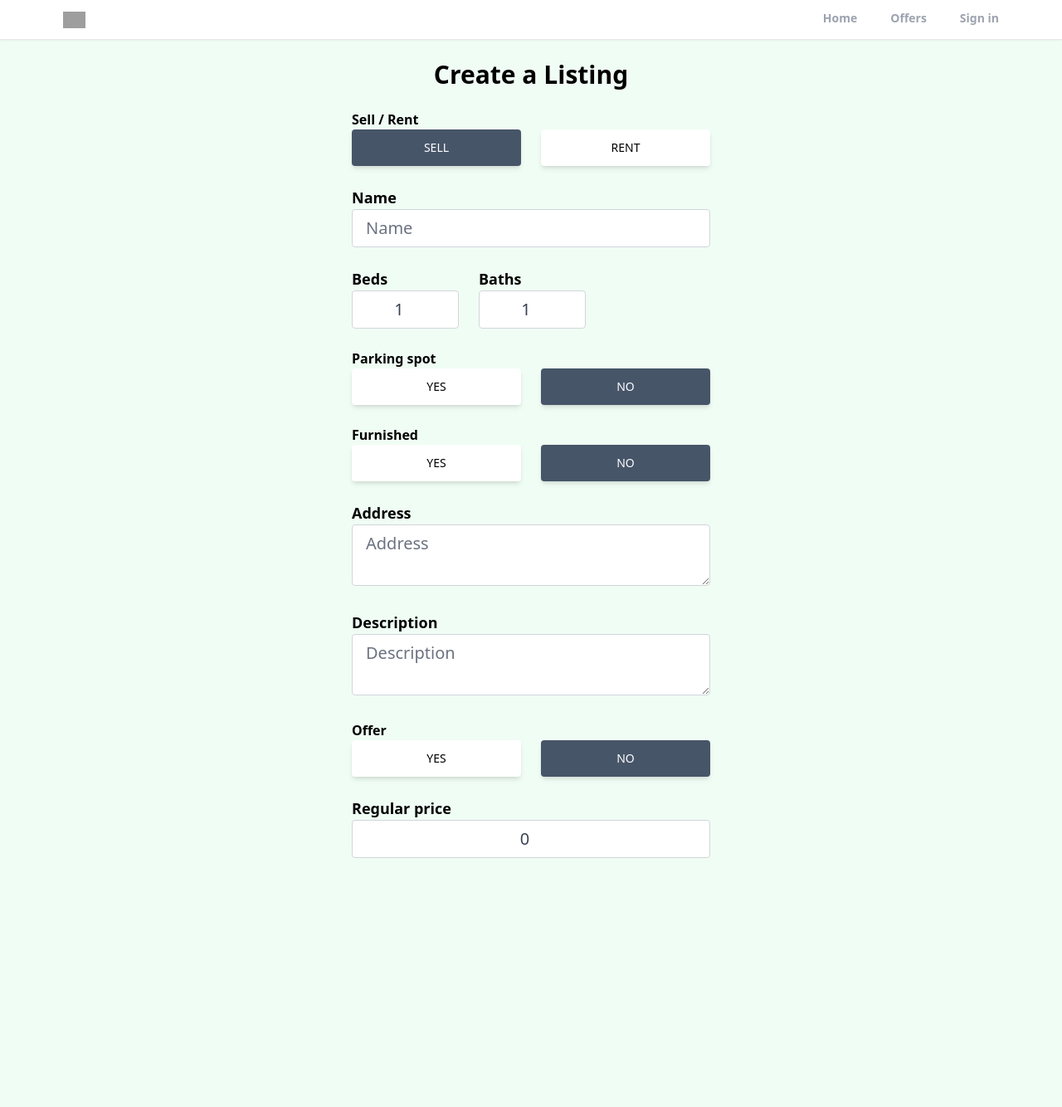
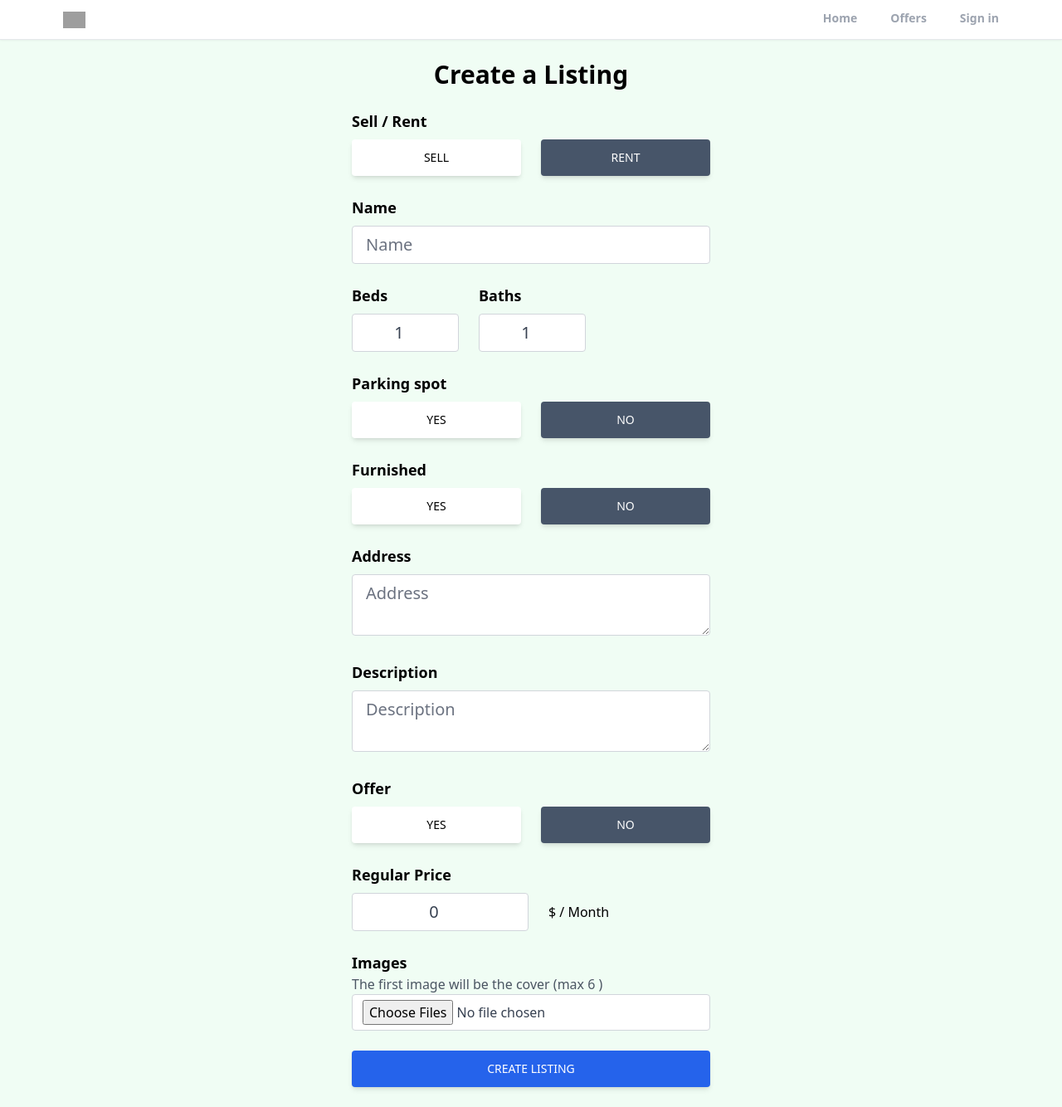
Before and after one commit to SNVibbi/realtor-clone-react, a React (Create React App) app: page /create-listing in a window 1280 px wide. Shown: the whole page at 83% size. Before the commit the page ends 1034 px from the top, so only its background shows below. Built offline with nearby package versions, Linux system fonts and the light colour scheme; no server answers; grey boxes are pictures that could not be loaded.

Commit message:
create listing page UI

```diff
--- a/src/pages/CreateListing.jsx
+++ b/src/pages/CreateListing.jsx
@@ -2,7 +2,7 @@
 
 function CreateListing() {
     const [formData, setFormData] = useState({
-        type:"sale",
+        type:"rent",
         name: "",
         bedrooms: 1,
         bathrooms: 1,
@@ -11,9 +11,10 @@
         address: "",
         description: "",
         offer: false,
-        regularPrice: 0
+        regularPrice: 0,
+        discountedPrice: 0
     });
-    const {type, name, bedrooms, bathrooms, parking, furnished, address, description, offer, regularPrice} = formData;
+    const {type, name, bedrooms, bathrooms, parking, furnished, address, description, offer, regularPrice, discountedPrice} = formData;
     function onChange() {
 
     }
@@ -21,79 +22,171 @@
     <main className='max-w-md px-2 mx-auto'>
       <h1 className='text-3xl text-center mt-6 font-bold'>Create a Listing</h1>
       <form>
-        <p className='text-lr mt-6 font-semibold'>Sell / Rent</p>
+        <label htmlFor="sale" className='text-lg mt-6 font-semibold block mb-2'>Sell / Rent</label>
         <div className='flex'>
-            <button type='button' id='type' value="sale" onClick={onChange} className={`mr-3 px-7 py-3 font-medium text-sm uppercase shadow-md rounded hover:shadow-lg focus:shadow-lg active:shadow-lg transition duration-150 ease-in-out w-full ${
+            <button
+                type='button'
+                id='type'
+                value="sale"
+                onClick={onChange}
+                className={`mr-3 px-7 py-3 font-medium text-sm uppercase shadow-md rounded hover:shadow-lg focus:shadow-lg active:shadow-lg transition duration-150 ease-in-out w-full ${
                 type === "rent" ? "bg-white text-black" : "bg-slate-600 text-white"
             }`}>
                 sell
             </button>
-            <button type='button' id='type' value="sale" onClick={onChange} className={`ml-3 px-7 py-3 font-medium text-sm uppercase shadow-md rounded hover:shadow-lg focus:shadow-lg active:shadow-lg transition duration-150 ease-in-out w-full ${
+            <button
+                type='button'
+                id='type'
+                value="sale"
+                onClick={onChange}
+                className={`ml-3 px-7 py-3 font-medium text-sm uppercase shadow-md rounded hover:shadow-lg focus:shadow-lg active:shadow-lg transition duration-150 ease-in-out w-full ${
                 type === "sale" ? "bg-white text-black" : "bg-slate-600 text-white"
             }`}>
              rent
             </button>
         </div>
-        <p className='text-lg mt-6 font-semibold'>Name</p>
-        <input type="text" id='name' value={name} onChange={onChange} placeholder='Name' maxLength="32" minLength="10" required className='w-full px-4 py-2 text-xl text-gray-700 bg-white border border-gray-300 rounded transition duration-150 ease-in-out focus:text-gray-700 focus:bg-white focus:border-slate-600 mb-6' />
+        <label htmlFor="name" className='text-lg mt-6 font-semibold block mb-2'>Name</label>
+        <input
+            type="text"
+            id='name'
+            value={name}
+            onChange={onChange}
+            placeholder='Name'
+            maxLength="32"
+            minLength="10"
+            required
+            className='w-full px-4 py-2 text-xl text-gray-700 bg-white border border-gray-300 rounded transition duration-150 ease-in-out focus:text-gray-700 focus:bg-white focus:border-slate-600 mb-6'
+        />
         <div className='flex space-x-6 mb-6'>
             <div>
-                <p className='text-lg font-semibold'>Beds</p>
-                <input type="number" id='bedrooms' value={bedrooms} onChange={onChange} min="1" max="50"  required className='w-full px-4 py-2 text-xl text-gray-700 bg-white border border-gray-300 rounded transition duration-150 ease-in-out focus:text-gray-700 focus:bg-white focus:border-slate-600 text-center'/>
+                <label htmlFor="bedrooms" className='text-lg font-semibold block mb-2'>Beds</label>
+                <input
+                    type="number"
+                    id='bedrooms'
+                    value={bedrooms}
+                    onChange={onChange}
+                    min="1"
+                    max="50"
+                    required
+                    className='w-full px-4 py-2 text-xl text-gray-700 bg-white border border-gray-300 rounded transition duration-150 ease-in-out focus:text-gray-700 focus:bg-white focus:border-slate-600 text-center'
+                />
             </div>
             <div>
-                <p className='text-lg font-semibold'>Baths</p>
-                <input type="number" id='bathrooms' value={bathrooms} onChange={onChange} min="1" max="50"  required className='w-full px-4 py-2 text-xl text-gray-700 bg-white border border-gray-300 rounded transition duration-150 ease-in-out focus:text-gray-700 focus:bg-white focus:border-slate-600 text-center'/>
+                <label htmlFor="bathrooms" className='text-lg font-semibold block mb-2'>Baths</label>
+                <input
+                    type="number"
+                    id='bathrooms'
+                    value={bathrooms}
+                    onChange={onChange}
+                    min="1"
+                    max="50"
+                    required
+                    className='w-full px-4 py-2 text-xl text-gray-700 bg-white border border-gray-300 rounded transition duration-150 ease-in-out focus:text-gray-700 focus:bg-white focus:border-slate-600 text-center'
+                />
             </div>
         </div>
-         <p className='text-lr mt-6 font-semibold'>Parking spot</p>
+        <label htmlFor="parking" className='text-lg mt-6 font-semibold block mb-2'>Parking spot</label>
         <div className='flex'>
-            <button type='button' id='parking' value={true} onClick={onChange} className={`mr-3 px-7 py-3 font-medium text-sm uppercase shadow-md rounded hover:shadow-lg focus:shadow-lg active:shadow-lg transition duration-150 ease-in-out w-full ${
+            <button
+                type='button'
+                id='parking'
+                value={true}
+                onClick={onChange}
+                className={`mr-3 px-7 py-3 font-medium text-sm uppercase shadow-md rounded hover:shadow-lg focus:shadow-lg active:shadow-lg transition duration-150 ease-in-out w-full ${
                 !parking ? "bg-white text-black" : "bg-slate-600 text-white"
             }`}>
                Yes
             </button>
-            <button type='button' id='parking' value={false} onClick={onChange} className={`ml-3 px-7 py-3 font-medium text-sm uppercase shadow-md rounded hover:shadow-lg focus:shadow-lg active:shadow-lg transition duration-150 ease-in-out w-full ${
+            <button
+                type='button'
+                id='parking'
+                value={false}
+                onClick={onChange}
+                className={`ml-3 px-7 py-3 font-medium text-sm uppercase shadow-md rounded hover:shadow-lg focus:shadow-lg active:shadow-lg transition duration-150 ease-in-out w-full ${
                 parking ? "bg-white text-black" : "bg-slate-600 text-white"
             }`}>
              No
             </button>
         </div>
-        <p className='text-lr mt-6 font-semibold'>Furnished</p>
+        <label htmlFor="furnished" className='text-lg mt-6 font-semibold block mb-2'>Furnished</label>
         <div className='flex'>
-            <button type='button' id='furnished' value={true} onClick={onChange} className={`mr-3 px-7 py-3 font-medium text-sm uppercase shadow-md rounded hover:shadow-lg focus:shadow-lg active:shadow-lg transition duration-150 ease-in-out w-full ${
+            <button
+                type='button'
+                id='furnished'
+                value={true}
+                onClick={onChange}
+                className={`mr-3 px-7 py-3 font-medium text-sm uppercase shadow-md rounded hover:shadow-lg focus:shadow-lg active:shadow-lg transition duration-150 ease-in-out w-full ${
                 !furnished ? "bg-white text-black" : "bg-slate-600 text-white"
             }`}>
                 Yes
             </button>
-            <button type='button' id='furnished' value={false} onClick={onChange} className={`ml-3 px-7 py-3 font-medium text-sm uppercase shadow-md rounded hover:shadow-lg focus:shadow-lg active:shadow-lg transition duration-150 ease-in-out w-full ${
+            <button
+                type='button'
+                id='furnished'
+                value={false}
+                onClick={onChange}
+                className={`ml-3 px-7 py-3 font-medium text-sm uppercase shadow-md rounded hover:shadow-lg focus:shadow-lg active:shadow-lg transition duration-150 ease-in-out w-full ${
                 furnished ? "bg-white text-black" : "bg-slate-600 text-white"
             }`}>
              No
             </button>
         </div>
-        <p className='text-lg mt-6 font-semibold'>Address</p>
-        <textarea type="text" id='address' value={address} onChange={onChange} placeholder='Address' required className='w-full px-4 py-2 text-xl text-gray-700 bg-white border border-gray-300 rounded transition duration-150 ease-in-out focus:text-gray-700 focus:bg-white focus:border-slate-600 mb-6' />
-        <p className='text-lg font-semibold'>Description</p>
-        <textarea type="text" id='description' value={description} onChange={onChange} placeholder='Description' required className='w-full px-4 py-2 text-xl text-gray-700 bg-white border border-gray-300 rounded transition duration-150 ease-in-out focus:text-gray-700 focus:bg-white focus:border-slate-600 mb-6' />
-        <p className='text-lr font-semibold'>Offer</p>
+        <label htmlFor="address" className='text-lg mt-6 font-semibold block mb-2'>Address</label>
+        <textarea
+            type="text"
+            id='address'
+            value={address}
+            onChange={onChange}
+            placeholder='Address'
+            required
+            className='w-full px-4 py-2 text-xl text-gray-700 bg-white border border-gray-300 rounded transition duration-150 ease-in-out focus:text-gray-700 focus:bg-white focus:border-slate-600 mb-6'
+        />
+        <label htmlFor="description" className='text-lg font-semibold block mb-2'>Description</label>
+        <textarea
+            type="text"
+            id='description'
+            value={description}
+            onChange={onChange}
+            placeholder='Description'
+            required
+            className='w-full px-4 py-2 text-xl text-gray-700 bg-white border border-gray-300 rounded transition duration-150 ease-in-out focus:text-gray-700 focus:bg-white focus:border-slate-600 mb-6'
+        />
+        <label htmlFor="offer" className='text-lg font-semibold block mb-2'>Offer</label>
         <div className='flex mb-6'>
-            <button type='button' id='offer' value={true} onClick={onChange} className={`mr-3 px-7 py-3 font-medium text-sm uppercase shadow-md rounded hover:shadow-lg focus:shadow-lg active:shadow-lg transition duration-150 ease-in-out w-full ${
+            <button
+                type='button'
+                id='offer'
+                value={true}
+                onClick={onChange}
+                className={`mr-3 px-7 py-3 font-medium text-sm uppercase shadow-md rounded hover:shadow-lg focus:shadow-lg active:shadow-lg transition duration-150 ease-in-out w-full ${
                 !offer ? "bg-white text-black" : "bg-slate-600 text-white"
             }`}>
                Yes
             </button>
-            <button type='button' id='offer' value={false} onClick={onChange} className={`ml-3 px-7 py-3 font-medium text-sm uppercase shadow-md rounded hover:shadow-lg focus:shadow-lg active:shadow-lg transition duration-150 ease-in-out w-full ${
+            <button
+                type='button'
+                id='offer'
+                value={false}
+                onClick={onChange}
+                className={`ml-3 px-7 py-3 font-medium text-sm uppercase shadow-md rounded hover:shadow-lg focus:shadow-lg active:shadow-lg transition duration-150 ease-in-out w-full ${
                 offer ? "bg-white text-black" : "bg-slate-600 text-white"
             }`}>
              No
             </button>
         </div>
-        <div className=''>
+        <div className='flex items-center mb-6'>
             <div className=''>
-                <p className='text-lg font-semibold'>Regular price</p>
-                <div className='flex w-full justify-center items-center'>
-                    <input type="number" id='regularPrice' value={regularPrice} onChange={onChange} min="50" max="400000000" required className='w-full px-4 py-2 text-xl text-gray-700 bg-white border border-gray-300 rounded transition duration-150 ease-in-out focus:text-gray-700 focus:bg-white focus:border-slate-600 text-center' />
+                <label htmlFor="regularPrice" className='text-lg font-semibold block mb-2'>Regular Price</label>
+                <div className='flex w-full justify-center items-center space-x-6'>
+                    <input
+                    type="number"
+                    id='regularPrice'
+                    value={regularPrice}
+                    onChange={onChange}
+                    min="50" max="400000000"
+                    required
+                    className='w-full px-4 py-2 text-xl text-gray-700 bg-white border border-gray-300 rounded transition duration-150 ease-in-out focus:text-gray-700 focus:bg-white focus:border-slate-600 text-center'
+                    />
                     {type === "rent" && (
                     <div className=''>
                         <p className='text-md w-full whitespace-nowrap'>$ / Month</p>
@@ -102,6 +195,43 @@
                 </div>
             </div>
         </div>
+        {offer && (
+            <div className='flex items-center mb-6'>
+            <div className=''>
+                <label htmlFor="discountedPrice" className='text-lg font-semibold block mb-2'>Discounted Price</label>
+                <div className='flex w-full justify-center items-center space-x-6'>
+                    <input
+                    type="number"
+                    id='discountedPrice'
+                    value={discountedPrice}
+                    onChange={onChange}
+                    min="50" max="400000000"
+                    required={offer}
+                    className='w-full px-4 py-2 text-xl text-gray-700 bg-white border border-gray-300 rounded transition duration-150 ease-in-out focus:text-gray-700 focus:bg-white focus:border-slate-600 text-center'
+                    />
+                    {type === "rent" && (
+                    <div className=''>
+                        <p className='text-md w-full whitespace-nowrap'>$ / Month</p>
+                    </div>
+                )}
+                </div>
+            </div>
+        </div>
+        )}
+        <div className='mb-6'>
+            <label htmlFor="Images" className='text-lg font-semibold'>Images</label>
+            <p className='text-gray-600'>The first image will be the cover (max 6 )</p>
+            <input
+                type="file"
+                id="images"
+                onChange={onChange}
+                accept=".jpg,.png,.jpeg"
+                multiple
+                required
+                className='w-full px-3 py-1.5 text-gray-700 bg-white border border-gray-300 rounded transition duration-150 ease-in-out focus:bg-white focus:border-slate-600'
+            />
+        </div>
+        <button type='submit' className='mb-6 w-full px-7 py-3 bg-blue-600 text-white font-medium text-sm uppercase rounded shadow-md hover:bg-blue-700 hover:shadow-lg focus:bg-blue-700 focus:shadow-lg active:bg-blue-800 active:shadow-lg transition duration-150 ease-out'>Create Listing</button>
       </form>
     </main>
   )
```
Also changed, not shown: 1 other file (tests, documents, lock files or other folders).
